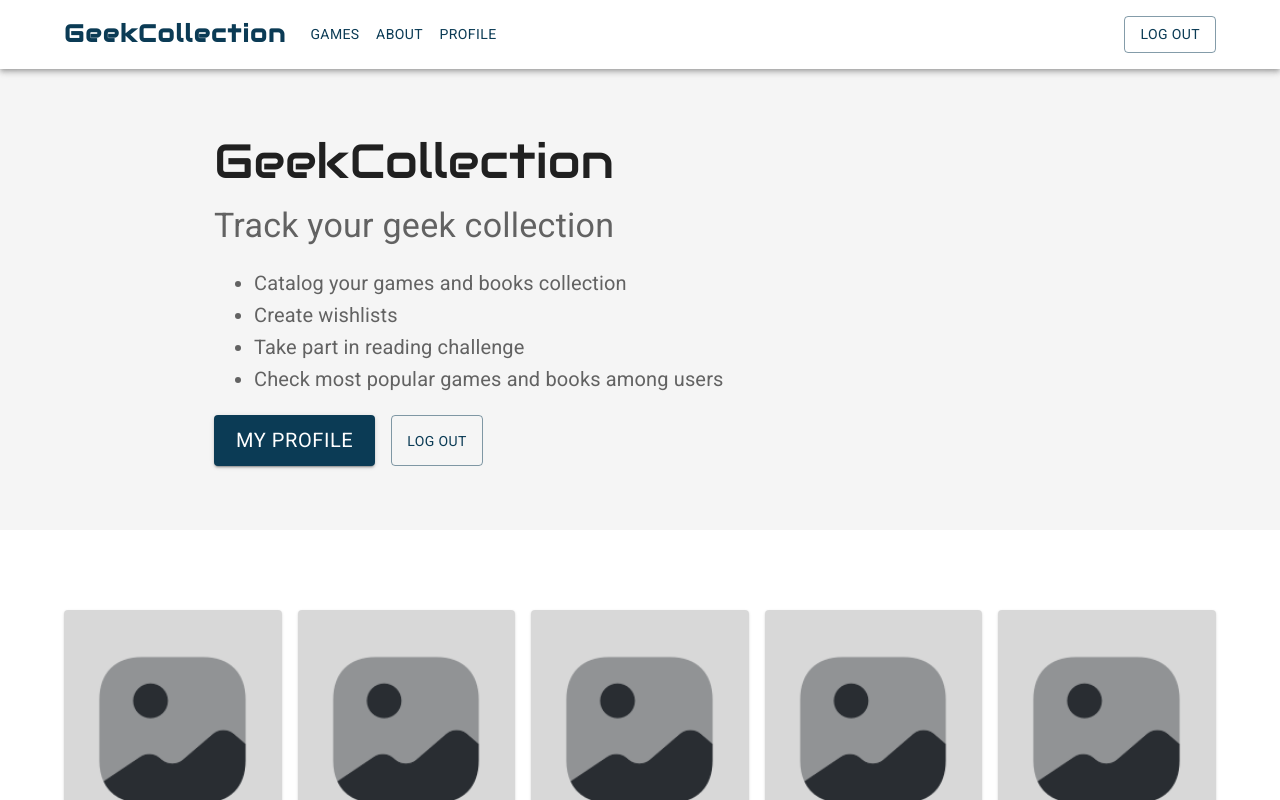
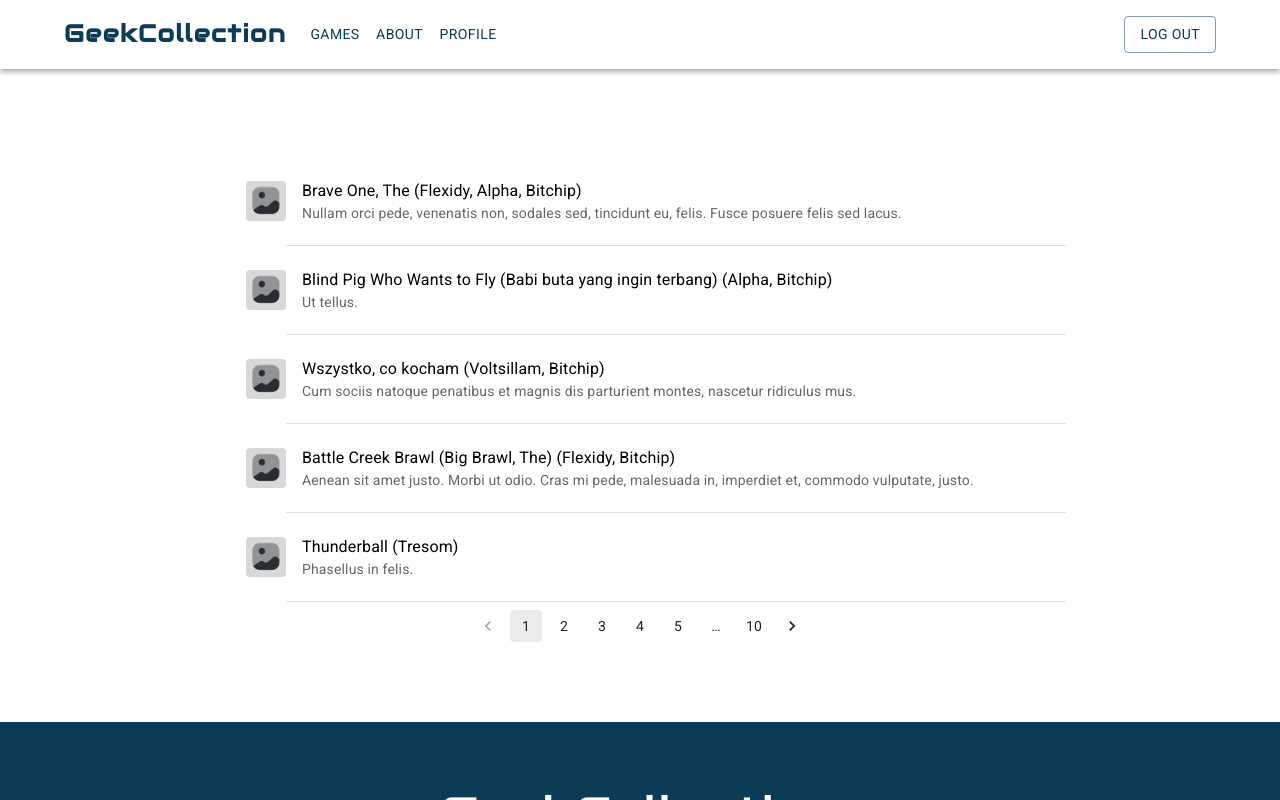
Before and after one commit to patzgn/geek-collection, a React (Create React App) app in the folder app/: page /games in a window 1280 px wide. Shown: the top 800 px of the page. Built offline with nearby package versions, Linux system fonts and the light colour scheme.

Commit message:
add games list

```diff
--- a/app/src/App.js
+++ b/app/src/App.js
@@ -1,6 +1,7 @@
 import { createTheme, ThemeProvider } from '@mui/material/styles'
 import Header from './components/Header';
 import Hero from './components/Hero';
+import GameList from './components/GameList';
 import GameStack from './components/GameStack'
 import Footer from './components/Footer';
 
@@ -21,8 +22,9 @@ function App() {
   return (
     <ThemeProvider theme={theme}>
       <Header auth={auth} />
-      <Hero auth={auth} />
-      <GameStack />
+      {/* <Hero auth={auth} />
+      <GameStack /> */}
+      <GameList />
       <Footer />
     </ThemeProvider>
   );
--- a/app/src/components/Footer.js
+++ b/app/src/components/Footer.js
@@ -12,7 +12,12 @@ export default function Footer() {
     return (
         <Box
             component='footer'
-            sx={{ display: 'flex', overflow: 'hidden', bgcolor: `${theme.palette.primary.dark}` }}
+            sx={{
+                display: 'flex',
+                overflow: 'hidden',
+                marginTop: 'auto',
+                bgcolor: `${theme.palette.primary.dark}`
+            }}
         >
             <Container sx={{ my: 8, display: 'flex', justifyContent: 'center' }}>
                 <Typography
--- /dev/null
+++ b/app/src/components/GameList.js
@@ -0,0 +1,63 @@
+import React from 'react';
+
+import Box from '@mui/material/Box';
+import { Avatar, IconButton, List, ListItem, ListItemAvatar, ListItemButton, ListItemText, Table, TableBody, TableCell, TableContainer, TableHead, TableRow } from '@mui/material';
+import DeleteIcon from '@mui/icons-material/Delete';
+import Divider from '@mui/material/Divider';
+import games from '../fake_data/games'
+import { Container } from '@mui/system';
+import Pagination from '@mui/material/Pagination';
+import Stack from '@mui/material/Stack';
+
+function GameItem({ game }) {
+    return (
+        <ListItem
+            alignItems='flex-start'
+        >
+            <ListItemButton>
+                <ListItemAvatar>
+                    <Avatar
+                        src={`../images/${game.poster}`}
+                        variant='rounded'
+                    />
+                </ListItemAvatar>
+                <ListItemText
+                    primary={`${game.title} (${game.platforms.map(i => `${i}`).join(', ')})`}
+                    secondary={game.shortDescription}
+                />
+            </ListItemButton>
+
+        </ListItem>
+
+    )
+}
+
+export default function GameList() {
+    return (
+        <Box
+            component='section'
+            sx={{
+                display: 'flex',
+                justifyContent: 'center',
+                overflow: 'hidden',
+                paddingY: 10
+            }}
+        >
+            <Container maxWidth='md'>
+                <List>
+                    {games.map((game, i) => (
+                        <React.Fragment>
+                            <GameItem key={game.id} game={game} />
+                            <Divider variant='inset' component='li' />
+                        </React.Fragment>
+                    ))}
+                </List>
+
+                <Stack spacing={2} alignItems='center' >
+                    <Pagination count={10} shape='rounded' />
+                </Stack>
+
+            </Container>
+        </Box>
+    );
+}
--- a/app/src/fake_data/games.js
+++ b/app/src/fake_data/games.js
@@ -5,7 +5,8 @@ const games = [
         shortDescription: 'Nullam orci pede, venenatis non, sodales sed, tincidunt eu, felis. Fusce posuere felis sed lacus.',
         description: 'Morbi ut odio. Cras mi pede, malesuada in, imperdiet et, commodo vulputate, justo. In blandit ultrices enim. Lorem ipsum dolor sit amet, consectetuer adipiscing elit. Proin interdum mauris non ligula pellentesque ultrices. Phasellus id sapien in sapien iaculis congue. Vivamus metus arcu, adipiscing molestie, hendrerit at, vulputate vitae, nisl. Aenean lectus.',
         releaseDate: '2022-04-09',
-        poster: 'poster-placeholder.png'
+        poster: 'poster-placeholder.png',
+        platforms: ['Flexidy', 'Alpha', 'Bitchip']
     },
     {
         id: 2,
@@ -13,7 +14,8 @@ const games = [
         shortDescription: 'Ut tellus.',
         description: 'Lorem ipsum dolor sit amet, consectetuer adipiscing elit. Proin risus. Praesent lectus. Vestibulum quam sapien, varius ut, blandit non, interdum in, ante. Vestibulum ante ipsum primis in faucibus orci luctus et ultrices posuere cubilia Curae; Duis faucibus accumsan odio. Curabitur convallis. Duis consequat dui nec nisi volutpat eleifend. Donec ut dolor. Morbi vel lectus in quam fringilla rhoncus. Mauris enim leo, rhoncus sed, vestibulum sit amet, cursus id, turpis.',
         releaseDate: '2020-02-09',
-        poster: 'poster-placeholder.png'
+        poster: 'poster-placeholder.png',
+        platforms: ['Alpha', 'Bitchip']
     },
     {
         id: 3,
@@ -21,7 +23,8 @@ const games = [
         shortDescription: 'Cum sociis natoque penatibus et magnis dis parturient montes, nascetur ridiculus mus.',
         description: 'Mauris enim leo, rhoncus sed, vestibulum sit amet, cursus id, turpis. Integer aliquet, massa id lobortis convallis, tortor risus dapibus augue, vel accumsan tellus nisi eu orci. Mauris lacinia sapien quis libero. Nullam sit amet turpis elementum ligula vehicula consequat. Morbi a ipsum. Integer a nibh.',
         releaseDate: '2020-05-24',
-        poster: 'poster-placeholder.png'
+        poster: 'poster-placeholder.png',
+        platforms: ['Voltsillam', 'Bitchip']
     },
     {
         id: 4,
@@ -29,7 +32,8 @@ const games = [
         shortDescription: 'Aenean sit amet justo. Morbi ut odio. Cras mi pede, malesuada in, imperdiet et, commodo vulputate, justo.',
         description: 'Donec ut mauris eget massa tempor convallis. Nulla neque libero, convallis eget, eleifend luctus, ultricies eu, nibh. Quisque id justo sit amet sapien dignissim vestibulum. Vestibulum ante ipsum primis in faucibus orci luctus et ultrices posuere cubilia Curae; Nulla dapibus dolor vel est. Donec odio justo, sollicitudin ut, suscipit a, feugiat et, eros. Vestibulum ac est lacinia nisi venenatis tristique. Fusce congue, diam id ornare imperdiet, sapien urna pretium nisl, ut volutpat sapien arcu sed augue. Aliquam erat volutpat.',
         releaseDate: '2021-10-23',
-        poster: 'poster-placeholder.png'
+        poster: 'poster-placeholder.png',
+        platforms: ['Flexidy', 'Bitchip']
     },
     {
         id: 5,
@@ -37,7 +41,8 @@ const games = [
         shortDescription: 'Phasellus in felis.',
         description: 'Morbi a ipsum. Integer a nibh. In quis justo. Maecenas rhoncus aliquam lacus. Morbi quis tortor id nulla ultrices aliquet. Maecenas leo odio, condimentum id, luctus nec, molestie sed, justo. Pellentesque viverra pede ac diam. Cras pellentesque volutpat dui. Maecenas tristique, est et tempus semper, est quam pharetra magna, ac consequat metus sapien ut nunc.',
         releaseDate: '2020-03-24',
-        poster: 'poster-placeholder.png'
+        poster: 'poster-placeholder.png',
+        platforms: ['Tresom']
     }
 ];
 
```
